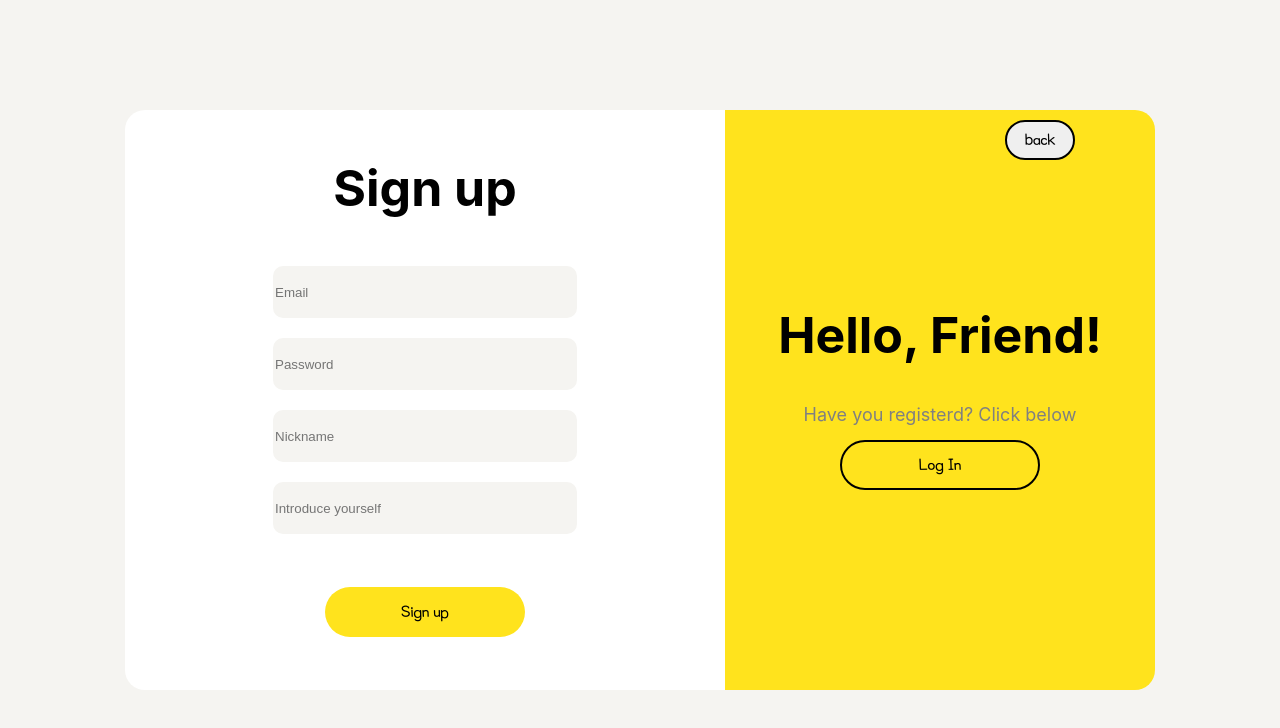
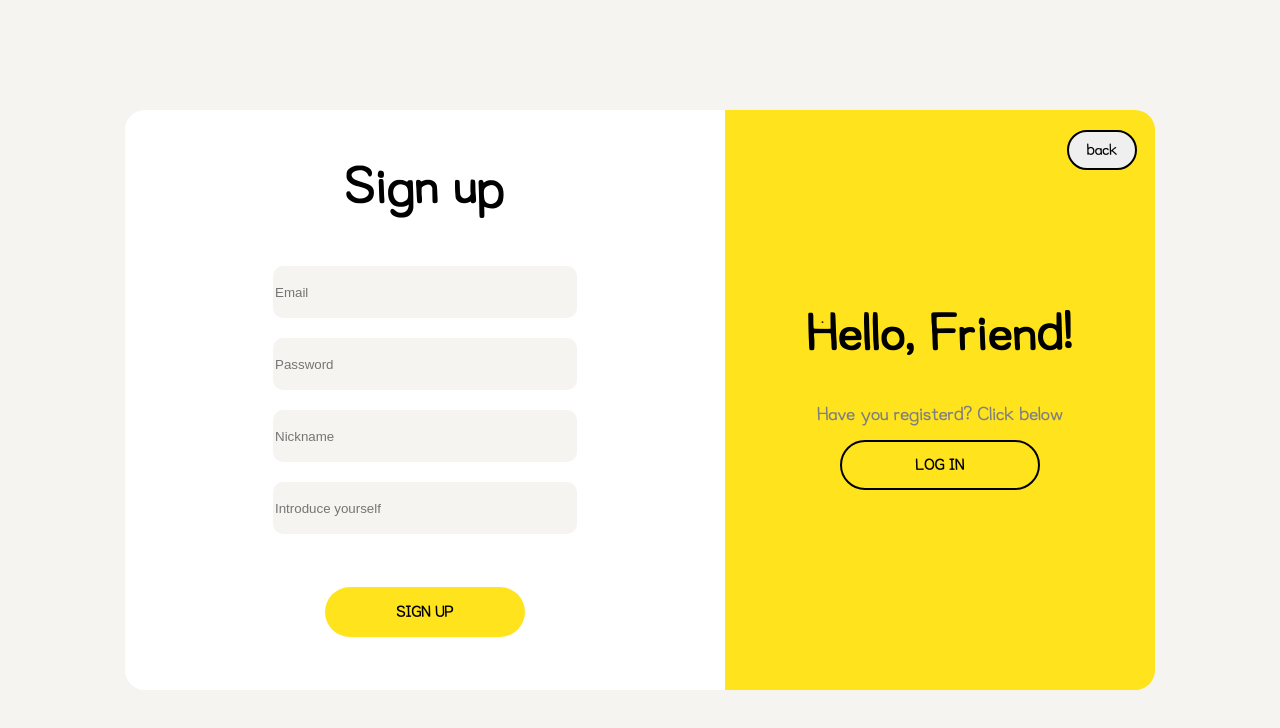
Before and after one commit to HBeom00/-_8-, a React (Vite) app: page /signup in a window 1280 px wide. Shown: the top 728 px of the page. Built offline with nearby package versions, Linux system fonts and the light colour scheme; no server answers.

Commit message:
update:button 위치 조정, alert 창 수정

```diff
--- a/src/layout/ContentBox2.jsx
+++ b/src/layout/ContentBox2.jsx
@@ -7,7 +7,6 @@ const SyContentBox2 = styled.div`
   justify-content: center;
   background-color: #f5f4f1;
   align-items: center;
-  position: relative;
 `;
 
 const ContentBox2 = (props) => {
--- a/src/pages/LogIn.jsx
+++ b/src/pages/LogIn.jsx
@@ -37,7 +37,7 @@ const LogIn = () => {
       });
 
       if (error) {
-        Swal.fire('이메일/패스워드를 다시 확인해주세요!');
+        Swal.fire({ title: '이메일/패스워드를 다시 확인해주세요!', width: '600px' });
 
         throw error;
       }
@@ -52,7 +52,6 @@ const LogIn = () => {
 
   return (
     <ContentBox2>
-      <GotoBackbutton onClick={() => history.go(-1)}>back</GotoBackbutton>
       <ContainerBinding>
         <LeftContainer>
           {/* <LeftTitleBoxs> */}
@@ -94,6 +93,7 @@ const LogIn = () => {
             </ButtonBoxs>
           </LoginContainer>
         </RightContainer>
+        <GotoBackbutton onClick={() => history.go(-1)}>back</GotoBackbutton>
       </ContainerBinding>
     </ContentBox2>
   );
@@ -111,10 +111,14 @@ const GotoBackbutton = styled.button`
   font-size: 15px;
   cursor: pointer;
   border: 2px solid black;
+  top: 20px;
+  right: 18px;
+  font-family: 'Okticon', sans-serif;
 `;
 
 const ContainerBinding = styled.div`
   display: flex;
+  position: relative;
 `;
 
 const LeftContainer = styled.div`
@@ -161,15 +165,14 @@ const RightTitleBoxs = styled.h1`
 
 const LoginTitle = styled.h1`
   font-size: 50px;
-  font-family: 'SF Pro Display', 'SF Pro Icons', 'Helvetica Neue', 'Helvetica', 'Arial', sans-serif;
+  font-family: 'Okticon', sans-serif;
   font-weight: 700;
 `;
 
 const LoginSubTitle = styled.h1`
   font-size: 18px;
   color: gray;
-  font-family: 'SF Pro Display', 'SF Pro Icons', 'Helvetica Neue', 'Helvetica', 'Arial', sans-serif;
-  font-weight: 400;
+  font-family: 'Okticon', sans-serif;
   line-height: 30px;
   text-align: center;
 `;
@@ -213,6 +216,8 @@ const LoginSignUpButton = styled.button`
   background-color: transparent;
   cursor: pointer;
   border: 2px solid black;
+  font-family: 'Okticon', sans-serif;
+  font-weight: bold;
 `;
 const LoginButtonn = styled.button`
   width: 200px;
@@ -222,6 +227,8 @@ const LoginButtonn = styled.button`
   background-color: #ffe31d;
   border: none;
   cursor: pointer;
+  font-family: 'Okticon', sans-serif;
+  font-weight: bold;
 `;
 
 const LeftSubAndButtonBox = styled.div`
--- a/src/pages/SignUp.jsx
+++ b/src/pages/SignUp.jsx
@@ -70,7 +70,6 @@ const SignUp = () => {
 
   return (
     <ContentBox2>
-      <GotoBackbutton onClick={() => history.go(-1)}>back</GotoBackbutton>
       <ContainerBinding>
         <LeftContainer>
           <LoginContainer>
@@ -113,7 +112,7 @@ const SignUp = () => {
             </InputBoxs>
             <ButtonBoxs>
               <LoginSignUpButton type="button" onClick={handleAddInfo}>
-                Sign up
+                SIGN UP
               </LoginSignUpButton>
             </ButtonBoxs>
           </LoginContainer>
@@ -124,9 +123,10 @@ const SignUp = () => {
           </RightTitleBoxs>
           <RightSubAndButtonBox>
             <LoginSubTitle>Have you registerd? Click below</LoginSubTitle>
-            <LoginButton onClick={() => navigate('/login')}>Log In</LoginButton>
+            <LoginButton onClick={() => navigate('/login')}>LOG IN</LoginButton>
           </RightSubAndButtonBox>
         </RightContainer>
+        <GotoBackbutton onClick={() => history.go(-1)}>back</GotoBackbutton>
       </ContainerBinding>
     </ContentBox2>
   );
@@ -144,10 +144,14 @@ const GotoBackbutton = styled.button`
   font-size: 15px;
   cursor: pointer;
   border: 2px solid black;
+  top: 20px;
+  right: 18px;
+  font-family: 'Okticon', sans-serif;
 `;
 
 const ContainerBinding = styled.div`
   display: flex;
+  position: relative;
 `;
 const RightContainer = styled.div`
   width: 430px;
@@ -193,14 +197,14 @@ const LeftTitleBoxs = styled.h1`
 
 const LoginTitle = styled.h1`
   font-size: 50px;
-  font-family: 'SF Pro Display', 'SF Pro Icons', 'Helvetica Neue', 'Helvetica', 'Arial', sans-serif;
+  font-family: 'Okticon', sans-serif;
   font-weight: 700;
 `;
 
 const LoginSubTitle = styled.h1`
   font-size: 18px;
   color: gray;
-  font-family: 'SF Pro Display', 'SF Pro Icons', 'Helvetica Neue', 'Helvetica', 'Arial', sans-serif;
+  font-family: 'Okticon', sans-serif;
   font-weight: 400;
   line-height: 30px;
   text-align: center;
@@ -261,6 +265,8 @@ const LoginSignUpButton = styled.button`
   background-color: #ffe31d;
   border: none;
   cursor: pointer;
+  font-family: 'Okticon', sans-serif;
+  font-weight: bold;
 `;
 
 const LoginButton = styled.button`
@@ -271,6 +277,8 @@ const LoginButton = styled.button`
   background-color: transparent;
   cursor: pointer;
   border: 2px solid black;
+  font-family: 'Okticon', sans-serif;
+  font-weight: bold;
 `;
 
 const RightSubAndButtonBox = styled.div`
```
